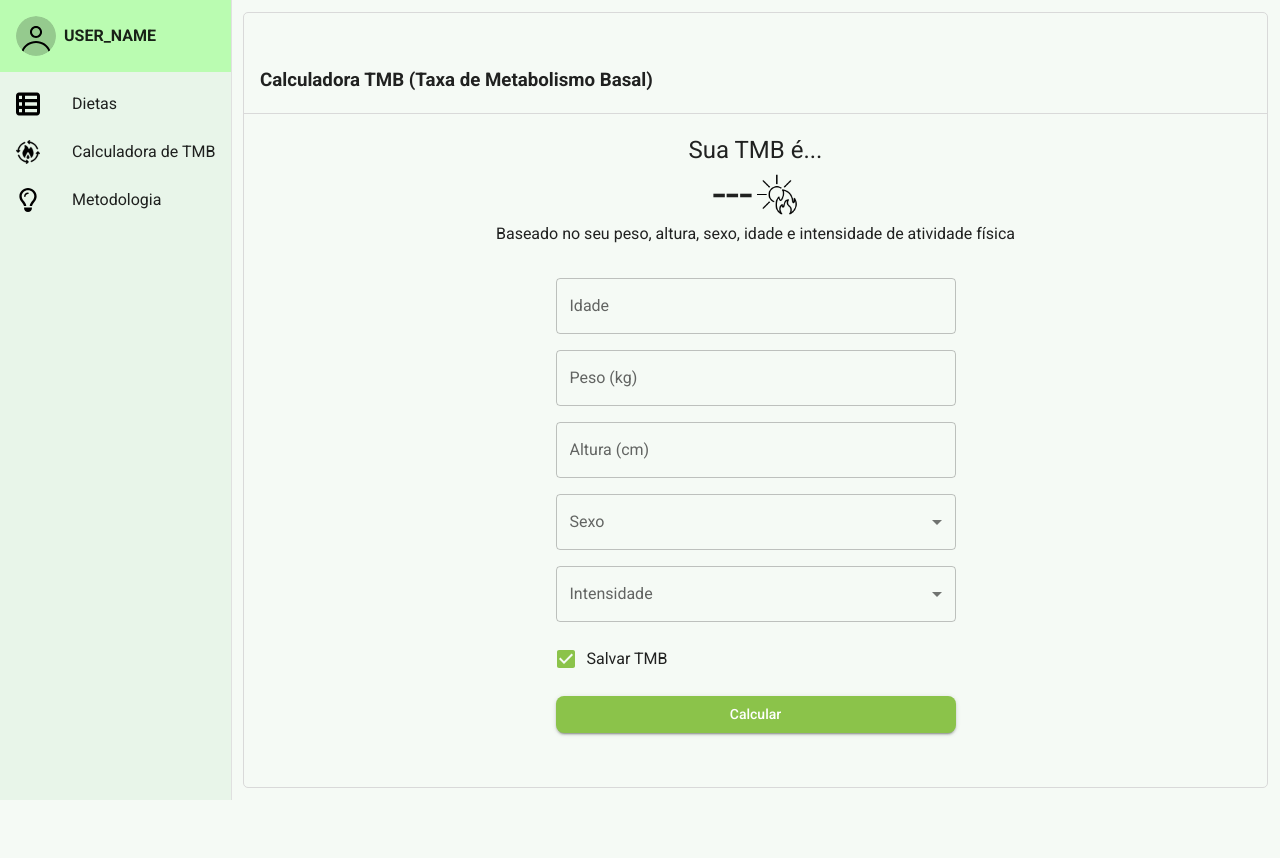
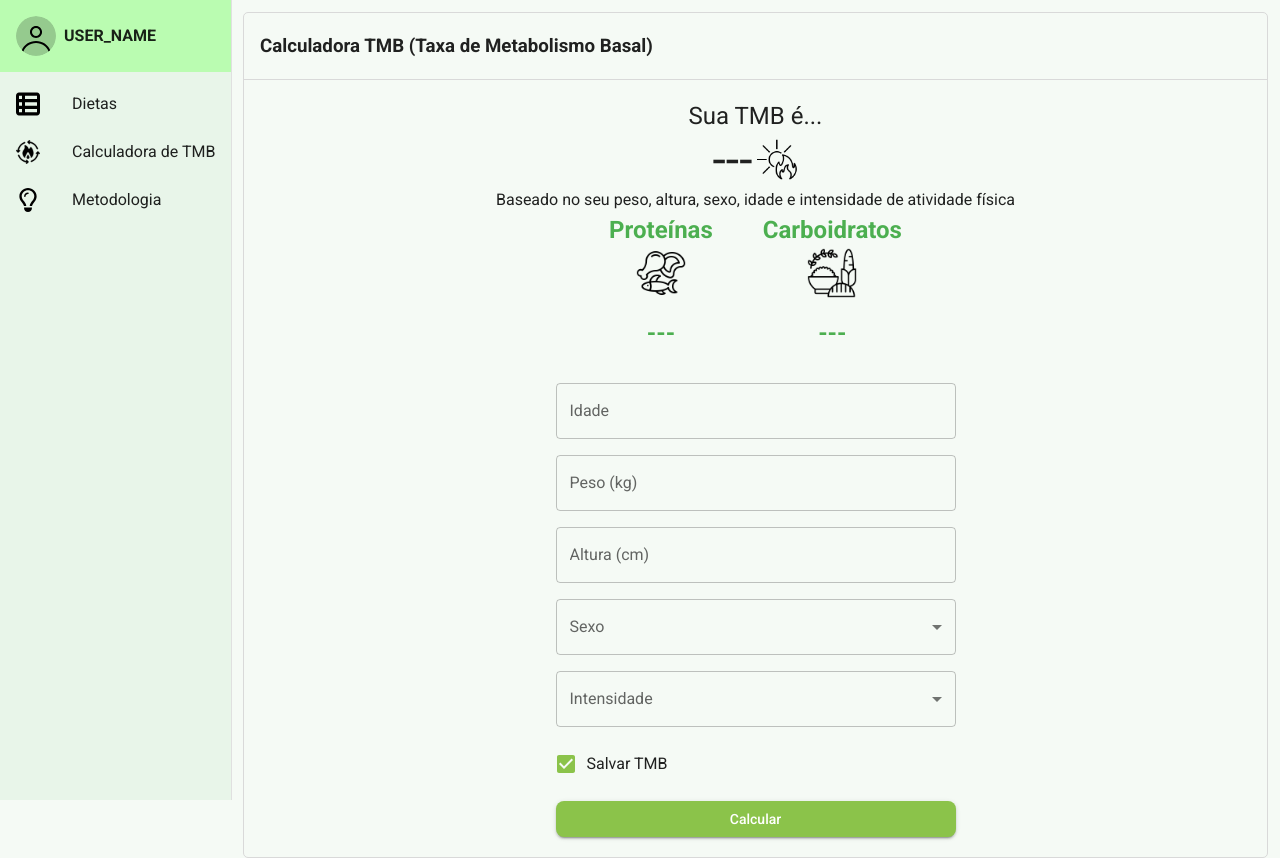
Before and after one commit to Daniel-P-Lima/macrofinds, a React (Create React App) app in the folder macrofinds-frontend/: page /dadosUsuario in a window 1280 px wide. Before the commit the page ends 800 px from the top, so only its background shows below. Built offline with nearby package versions, Linux system fonts and the light colour scheme; no server answers.

Commit message:
Versão da apresentação

```diff
--- a/macrofinds-frontend/src/pages/UserData/UserData.css
+++ b/macrofinds-frontend/src/pages/UserData/UserData.css
@@ -20,7 +20,7 @@
     border: solid 0.1px #D9D9D9;
     border-radius: 5px;
     width: 100%;
-    height: 100%;
+    min-height: 100%;
 }
 
 .main {
@@ -104,3 +104,39 @@
     justify-content: center;
     gap: 20px;
 }
+
+.container-botoes {
+    display: flex;
+    align-items: center;
+    justify-content: center;
+    gap: 20px;
+}
+
+.macros-container {
+    display: flex;
+    justify-content: space-between;
+    gap: 50px;
+    align-items: center;
+}
+
+.macro-item {
+    text-align: center;
+}
+
+.macro-item img {
+    width: 50px;
+    height: 50px;
+    margin-bottom: 10px;
+}
+
+.macro-item p {
+    font-size: 1.5rem;
+    color: #4CAF50;
+    font-weight: bold;
+}
+
+.macro-amount {
+    font-size: 1rem;
+    font-weight: bold;
+    color: #333;
+}
--- a/macrofinds-frontend/src/pages/UserData/UserData.jsx
+++ b/macrofinds-frontend/src/pages/UserData/UserData.jsx
@@ -26,6 +26,8 @@ const UserData = () => {
     });
     const [salvarTmb, setSalvarTmb] = useState(true);
     const [tmb, setTmb] = useState('');
+    const [proteinas, setProteinas] = useState('');
+    const [carboidratos, setCarboidratos] = useState('');
 
     useEffect(() => {
         fetch('http://localhost:5000/usuario/1')
@@ -77,6 +79,21 @@ const UserData = () => {
         const tmbFinal = resultado * fator;
         setTmb(tmbFinal.toFixed(2));
 
+        //prot e carbos calculo de acordo com o objetivo
+        if (userData.objetivo === 'Bulking') {
+            proteinas = (peso * 2.2); // 2.2g por kg de peso
+            carboidratos = (peso * 5); // 5g por kg de peso
+        } else if (userData.objetivo === 'Cutting') {
+            proteinas = (peso * 2.5); // 2.5g por kg de peso
+            carboidratos = (peso * 3); // 3g por kg de peso
+        } else if (userData.objetivo === 'Manutenção') {
+            proteinas = (peso * 2); // 2g por kg de peso
+            carboidratos = (peso * 4); // 4g por kg de peso
+        }
+
+        setProteinas(proteinas.toFixed(2));
+        setCarboidratos(carboidratos.toFixed(2));
+
         if (salvarTmb) {
             fetch("http://localhost:5000/usuario/1", {
                 method: "POST",
@@ -87,7 +104,9 @@ const UserData = () => {
                     sexo: userData.sexo,
                     intensidade: userData.intensidade,
                     idade: parseInt(userData.idade, 10),
-                    tmb: parseFloat(tmbFinal.toFixed(2))
+                    tmb: parseFloat(tmbFinal.toFixed(2)),
+                    proteinas: proteinas.toFixed(2),
+                    carboidratos: carboidratos.toFixed(2)
                 })
             })
                 .then(async (res) => {
@@ -122,6 +141,24 @@ const UserData = () => {
                         <Typography variant="body1">
                             Baseado no seu peso, altura, sexo, idade e intensidade de atividade física
                         </Typography>
+
+                        <div className="macros-container">
+                            <div className="macro-item">
+                                <Typography variant="body1" fontWeight="bold">Proteínas</Typography>
+                                <img src="/proteins.png" alt="Proteínas" />
+                                <Typography className="macro-amount">
+                                    {proteinas ? `${proteinas} g/dia` : '---'}
+                                </Typography>
+                            </div>
+
+                            <div className="macro-item">
+                                <Typography variant="body1" fontWeight="bold">Carboidratos</Typography>
+                                <img src="/carbohydrates.png" alt="Carboidratos" />
+                                <Typography className="macro-amount">
+                                    {carboidratos ? `${carboidratos} g/dia` : '---'}
+                                </Typography>
+                            </div>
+                        </div>
 
                         <Box
                             component="form"
```
Also changed, not shown: macrofinds-frontend/public/carbohydrates.png (added), macrofinds-frontend/public/proteins.png (added).
